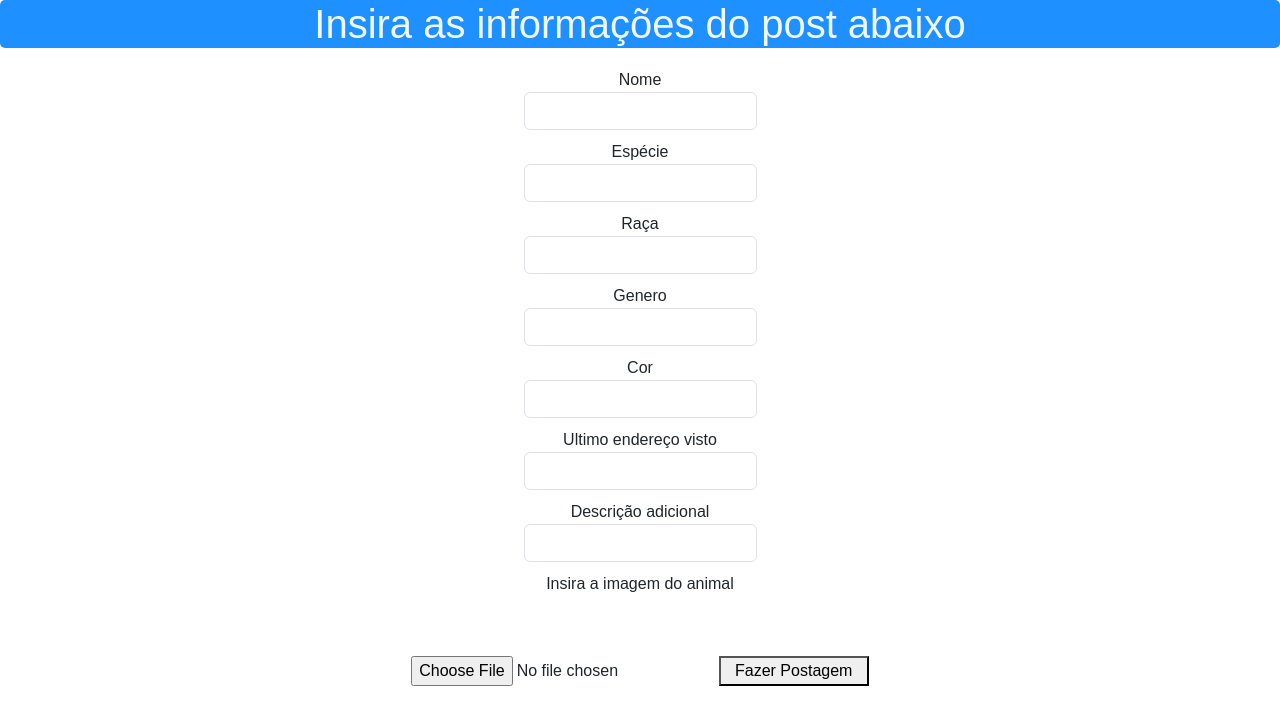
After one commit to Darvtz/Trab_prog, a PHP site: page /toqve/View/EditarPostagem.php in a window 1280 px wide. The commit adds this page. Shown: the top 725 px of the page. Run offline with PHP 8.4, Linux system fonts and the light colour scheme.

Commit message:
editar postagem pt 1

```diff
--- a/MVC/Controller/Postagem.php
+++ b/MVC/Controller/Postagem.php
@@ -58,5 +58,9 @@ if($acao=='postar'){
     $animal=new Animal();
     $animal>setId($_REQUEST['id']);
     $animal->deletar();
+}else if($acao='editar'){
+    $animal = new Animal();
+    $animal->setId($_REQUEST['id']);
+    $animal->update();
 }
 ?>
--- /dev/null
+++ b/MVC/View/EditarPostagem.php
@@ -0,0 +1,62 @@
+<!DOCTYPE html>
+<html lang="en">
+<head>
+<meta charset="UTF-8">
+        <meta http-equiv="X-UA-Compatible" content="IE=edge">
+        <meta name="viewport" content="width=device-width, initial-scale=1.0">
+        <link href="https://cdn.jsdelivr.net/npm/bootstrap@5.3.0-alpha1/dist/css/bootstrap.min.css" rel="stylesheet" integrity="sha384-GLhlTQ8iRABdZLl6O3oVMWSktQOp6b7In1Zl3/Jr59b6EGGoI1aFkw7cmDA6j6gD" crossorigin="anonymous">
+        <link rel="stylesheet" href="style.css">
+        <script src="https://cdn.jsdelivr.net/npm/bootstrap@5.3.0-alpha1/dist/js/bootstrap.bundle.min.js" integrity="sha384-w76AqPfDkMBDXo30jS1Sgez6pr3x5MlQ1ZAGC+nuZB+EYdgRZgiwxhTBTkF7CXvN" crossorigin="anonymous"></script>
+    <title>Postagem</title>
+</head>
+<body>
+    <h1>Insira as informações do post abaixo</h1>
+
+    <div>
+        <form action="../Controller/Postagem.php?acao=editar" method = "POST"  enctype="multipart/form-data">
+            <div>
+                    <label for="exampleInputNome">
+                        Nome
+                        <input type="text" class="form-control" id="exampleImputNome" name = "nome">
+                    </label>
+            </div>
+            <div>
+                <label for="exampleInputNome">Espécie
+                    <input type="text" class="form-control" id="exampleImputEspecie" name = "especie">
+                </label>
+            </div>
+            <div>
+                <label for="exampleInputNome">Raça
+                    <input type="text" class="form-control" id="exampleImputRaca" name = "raca">
+                </label>
+            </div>
+            <div>
+                <label for="exampleInputNome">Genero
+                <input type="text" class="form-control" id="exampleImputGenero" name = "genero">
+                </label>
+            </div>
+            <div>
+                <label for="exampleInputNome">Cor
+                    <input type="text" class="form-control" id="exampleImputCor" name = "cor">
+                </label>
+            </div>
+            <div>
+                <label for="exampleInputNome">Ultimo endereço visto
+                    <input type="name" class="form-control" id="exampleImputUltimoEndereco" name="ultimoEndereco">
+                </label>
+            </div>
+            <div>
+                <label for="exampleInputNome">Descrição adicional
+                    <input type="name" class="form-control" id="exampleImputDescricao" name="descricao">
+                </label>
+            </div>
+                <p><label>Insira a imagem do animal</label></p> <br>
+
+                <p><input name="arquivo" type="file">
+                  <button name="upload" type="submit" >Fazer Postagem</button>
+                </p>
+</form>
+    </div>
+
+</body>
+</html>
--- a/MVC/View/TelaInicial.php
+++ b/MVC/View/TelaInicial.php
@@ -34,8 +34,8 @@ $usuarios = Usuario::getAll();
     <h5 class="card-title"><?= $animal->getNome();?></h5>
     <p class="card-text">Ultimo endereço visto: <?= $animal->getUltimoEndereco();?></p>
     <p class="card-text"><?= $animal->getDescricao();?></p>
-    <p class="card-text">Contato com o dono:</p>
-    <a href="#" class="btn btn-primary">Go somewhere</a>
+    <p class="card-text">Contato com o dono: </p>
+    <a href="../View/EditarPostagem.php" class="btn btn-primary">Ver Postagem</a>
 
     <a href="#" class="facebook-btn">
         <i class="fab fa-facebook"></i>
```
